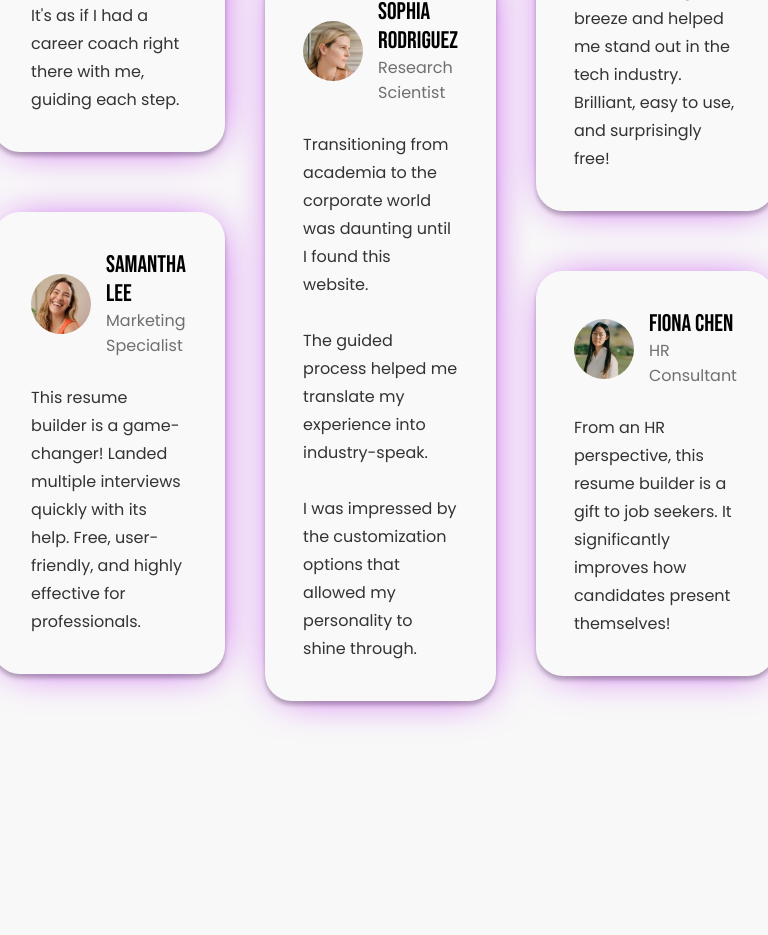
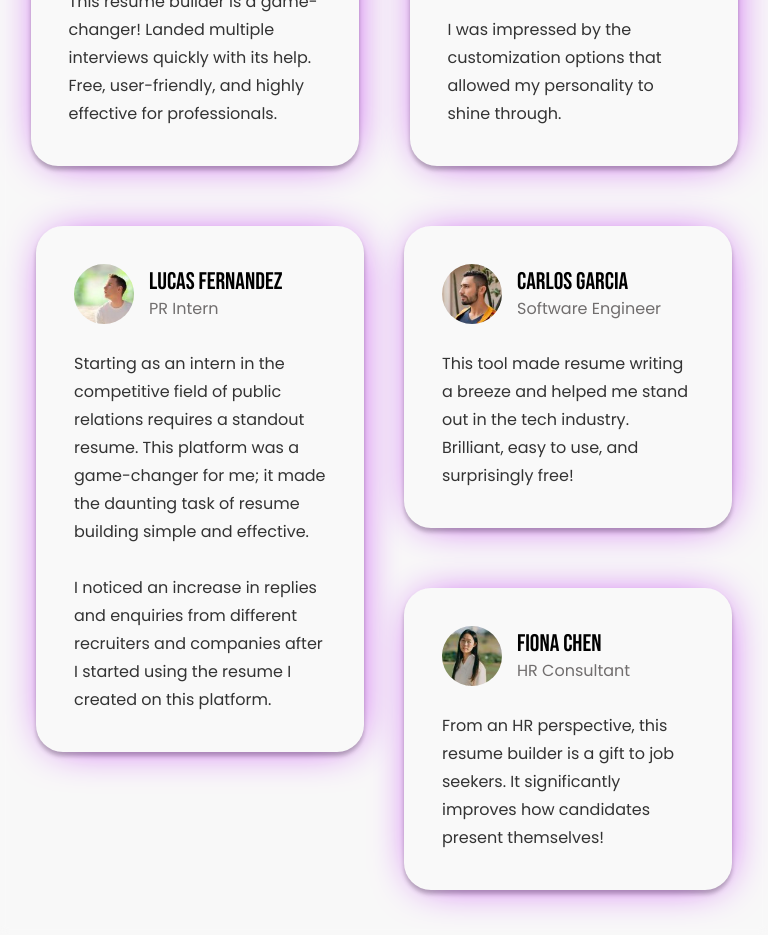
Before and after one commit to Siddhant654321/resume_builder, a React (Vite) app: page / in a window 768 px wide. Shown: the part 3280-4215 px from the top of the page. Before the commit the page ends 4026 px from the top, so only its background shows below. Built offline with nearby package versions, Linux system fonts and the light colour scheme.

Commit message:
made testimonials section completely responsive

```diff
--- a/src/components/TestimonialsSection.css
+++ b/src/components/TestimonialsSection.css
@@ -67,3 +67,120 @@
     font-size: 16px;
     font-weight: 400;
 }
+
+.show_testimonials {
+    display: none;
+}
+
+/* Media screens for responsiveness */
+
+@media (max-width: 1400px) and (min-width: 979px) {
+    .testimonial_tab .testimonial {
+        max-width: 252px;
+    }
+    .testimonial_tab_main_container {
+        justify-content: center;
+        gap: 7%;
+    }
+}
+
+@media (max-width: 1200px) and (min-width: 979px) {
+    .testimonial_tab_main_container {
+        gap: 34px;
+    }
+}
+
+@media (max-width: 1101px) and (min-width: 979px) {
+    .testimonial_tab .testimonial {
+        font-size: 15px;
+        line-height: 150%;
+        max-width: 236px;
+    }
+    .testimonial_tab {
+        padding: 25px;
+    }
+    .testimonial_tab_main_container {
+        justify-content: space-around;
+    }
+}
+
+@media (max-width: 979px) and (min-width: 662px) {
+    .testimonial_tab_main_container {
+        flex-wrap: wrap;
+    }
+    .show_testimonials {
+        flex-direction: row;
+        flex-wrap: wrap;
+        align-items: flex-start;
+        gap: 40px;
+        justify-content: center;
+        display: flex;
+        margin-top: 20px;
+    }
+    .show_testimonials>div:last-child {
+        display: flex;
+        flex-direction: column;
+        gap: 60px;
+    }
+    .hide_testimonials {
+        display: none;
+    }
+}
+
+@media (max-width: 932px) and (min-width: 662px) {
+    .testimonial_tab .testimonial {
+        max-width: 252px;
+    }
+    .testimonial_tab_main_container {
+        justify-content: space-around;
+        padding: 0px 5vw;
+    }
+}
+
+@media (max-width: 835px) and (min-width: 662px) {
+    .testimonial_tab_main_container {
+        padding: 0px;
+    }
+}
+
+@media (max-width: 750px) and (min-width: 662px) {
+    .testimonial_tab .testimonial {
+        font-size: 15px;
+        line-height: 150%;
+        max-width: 236px;
+    }
+    .testimonial_tab {
+        padding: 25px;
+    }
+    .testimonial_tab_main_container {
+        padding: 0px 25px;
+    }
+}
+
+@media (max-width: 712px) and (min-width: 662px) {
+    .testimonial_tab_main_container {
+        padding: 0px;
+    }
+}
+
+@media (max-width: 662px) {
+    .testimonial_tab_main_container {
+        flex-wrap: wrap;
+        gap: 60px;
+    }
+}
+
+@media (max-width: 605px) {
+    .testimonials_heading {
+        margin: 45px 0px;
+    }
+}
+
+@media (max-width: 472px) {
+    .testimonial_tab .testimonial {
+        max-width: 252px;
+    }
+    .testimonial_tab_main_container {
+        justify-content: center;
+    }
+}
--- a/src/components/TestimonialsSection.jsx
+++ b/src/components/TestimonialsSection.jsx
@@ -98,18 +98,25 @@ const TestimonialsSection = () => {
       <div className="testimonial_tab_main_container">
         <div className="testimonial_tab_sub_container">
           {testimonials_first_set.map((testimonial, index) => (
-            <TestimonialTab key={index} {...testimonial} />
+            <TestimonialTab key={'1'+index} {...testimonial} />
           ))}
         </div>
         <div className="testimonial_tab_sub_container">
           {testimonials_second_set.map((testimonial, index) => (
-            <TestimonialTab key={index} {...testimonial} />
+            <TestimonialTab key={'2'+index} {...testimonial} />
           ))}
         </div>
-        <div className="testimonial_tab_sub_container">
+        <div className="testimonial_tab_sub_container hide_testimonials">
           {testimonials_third_set.map((testimonial, index) => (
-            <TestimonialTab key={index} {...testimonial} />
+            <TestimonialTab key={'3'+index} {...testimonial} />
           ))}
+        </div>
+        <div className="testimonial_tab_sub_container show_testimonials">
+          <TestimonialTab {...testimonials_third_set[0]} />
+          <div>
+            <TestimonialTab {...testimonials_third_set[1]} />
+            <TestimonialTab {...testimonials_third_set[2]} />
+          </div>
         </div>
       </div>
     </div>
```
